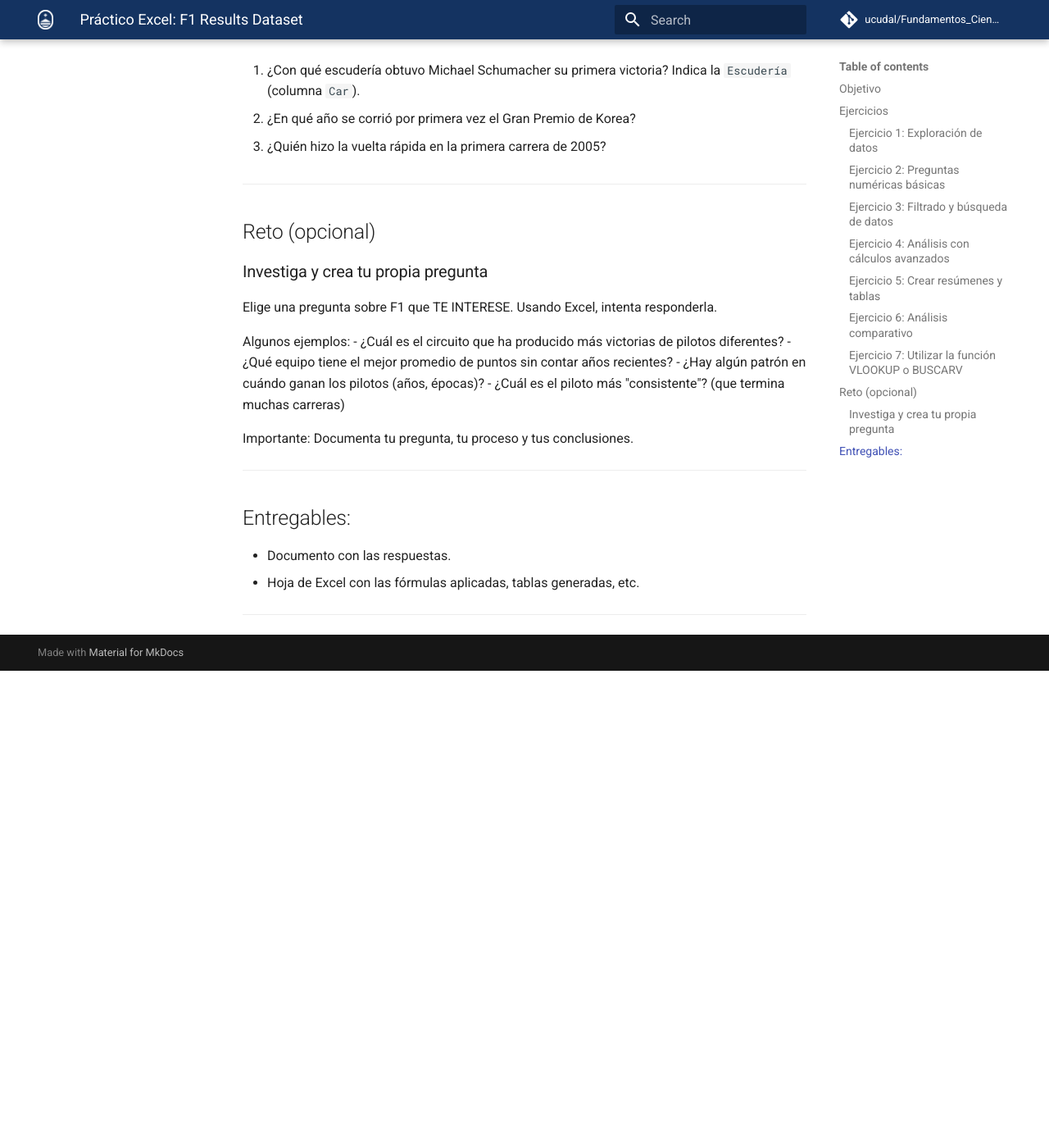
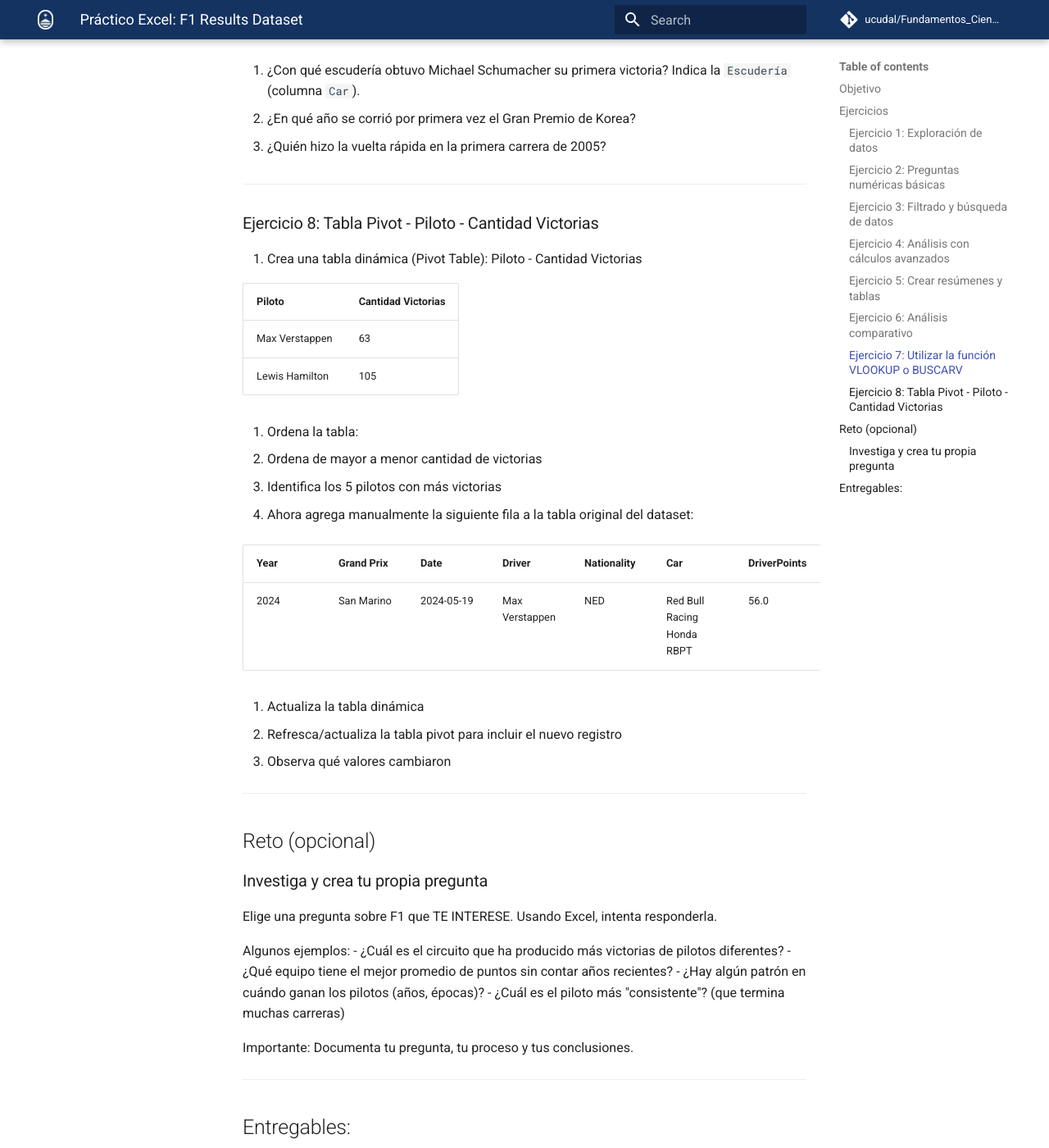
Before and after one commit to ucudal/Fundamentos_Ciencias_Computacion_Conceptos, an MkDocs documentation site: the page built from docs/unidad/3/excel/ejercicio/readme.md, in a window 1280 px wide and 1400 px high, scrolled down 3651 px. Shown: the whole window at 82% size. Built offline with MkDocs 1.6.1 and Material for MkDocs 9.7.7, drawn with Linux system fonts in a browser that asks for light colours; comment, search, counter and statistics services are not loaded; before the commit the page ends 4469 px from its top, so only the background shows below that.

Commit message:
pivot table

```diff
--- a/docs/unidad/3/excel/ejercicio/readme.md
+++ b/docs/unidad/3/excel/ejercicio/readme.md
@@ -134,6 +134,31 @@ Responde estas preguntas usando cálculos en Excel
 
 ---
 
+### Ejercicio 8: Tabla Pivot - Piloto - Cantidad Victorias
+
+1. Crea una tabla dinámica (Pivot Table): Piloto - Cantidad Victorias
+
+| Piloto | Cantidad Victorias |
+|---|---|
+| Max Verstappen | 63 |
+| Lewis Hamilton | 105 |
+
+2. Ordena la tabla:
+   - Ordena de mayor a menor cantidad de victorias
+   - Identifica los 5 pilotos con más victorias
+
+4. Ahora agrega manualmente la siguiente fila a la tabla original del dataset:
+
+| Year | Grand Prix | Date | Driver | Nationality | Car | DriverPoints | Time | FastestLap | FastestLapCode | FastestLapTime | AvgSpeed | TeamChampionshipPoints |
+|---|---|---|---|---|---|---|---|---|---|---|---|---|
+| 2024 | San Marino | 2024-05-19 | Max Verstappen | NED | Red Bull Racing Honda RBPT | 56.0 | 1:40:52.554 | Fernando Alonso | ALO | 1:37.810 | 169.0 | 276.0 |
+
+5. Actualiza la tabla dinámica
+   - Refresca/actualiza la tabla pivot para incluir el nuevo registro
+   - Observa qué valores cambiaron
+
+---
+
 ## Reto (opcional)
 
 ### Investiga y crea tu propia pregunta
```
